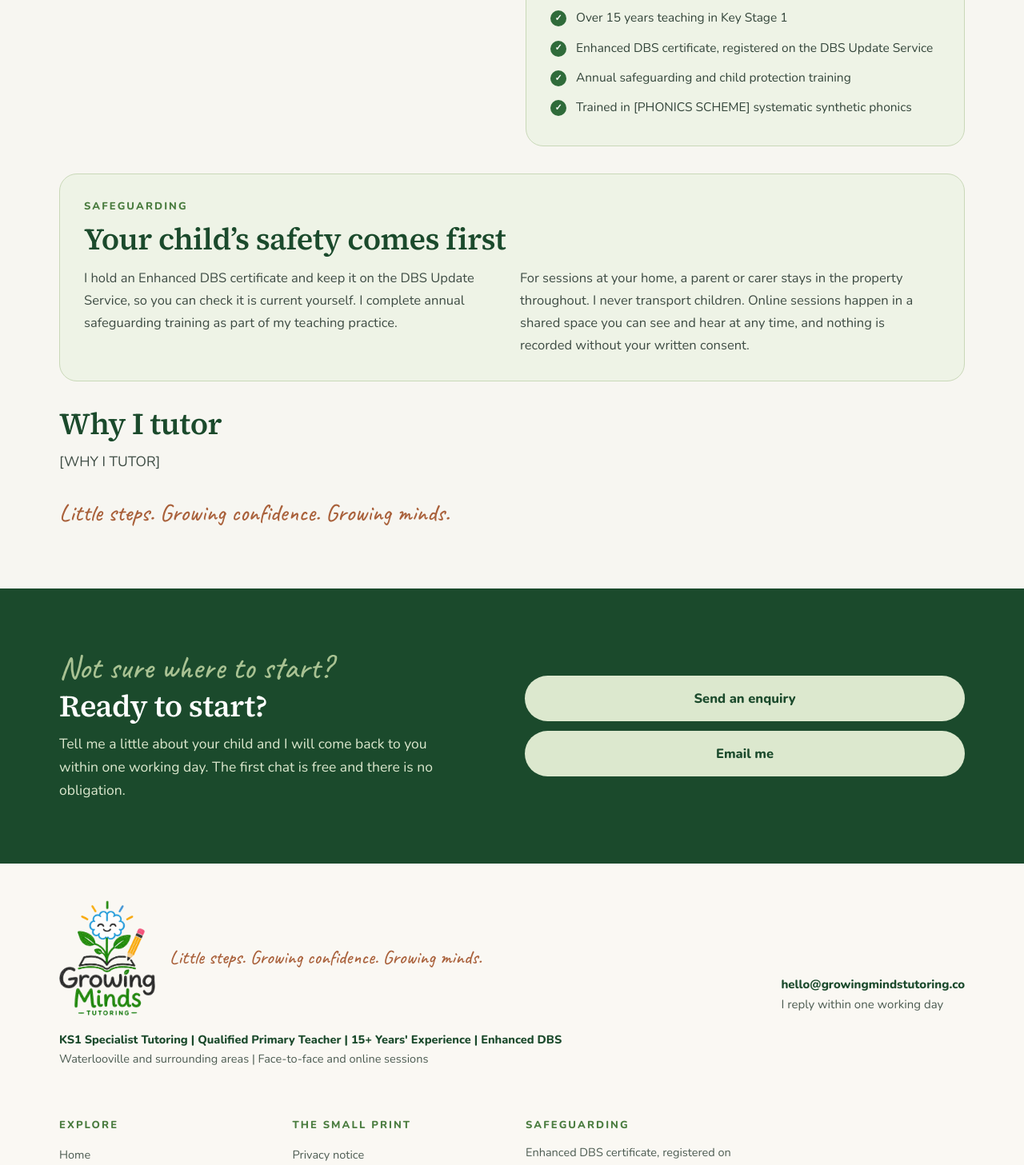
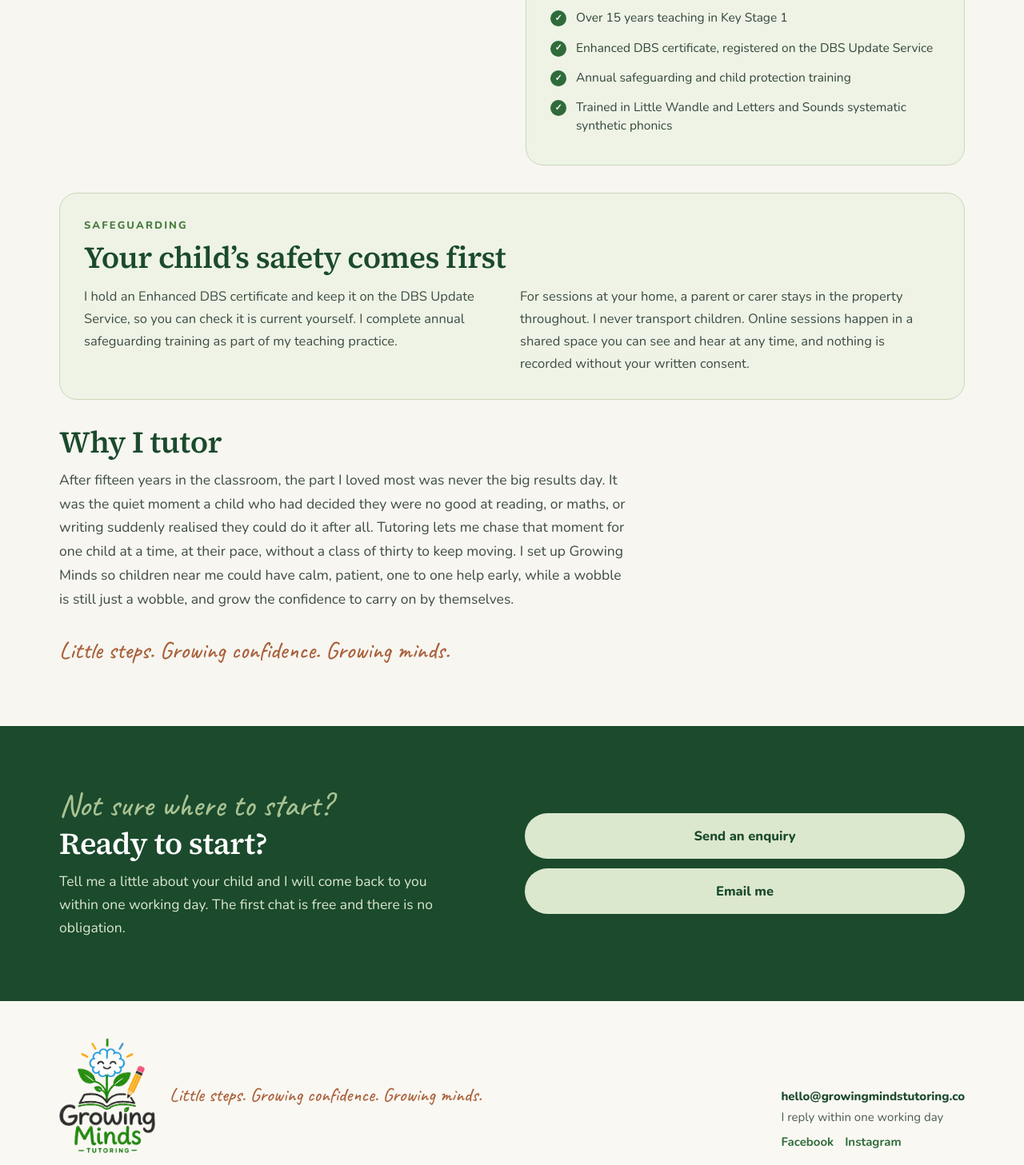
Before and after one commit to shanepowel/growingminds, a Next.js app: page /about in a window 1280 px wide. Shown: the part 660-2117 px from the top of the page at 80% size. Built offline with nearby package versions, Linux system fonts and the light colour scheme.

Commit message:
Fill placeholders (Facebook, Sam Bryson, phonics scheme, why I tutor, dates); add Instagram across contact, footer and structured data
Co-authored-by: shanepowel <shanepowel@users.noreply.github.com>

```diff
--- a/app/contact/page.tsx
+++ b/app/contact/page.tsx
@@ -2,7 +2,7 @@ import type { Metadata } from "next";
 import Image from "next/image";
 import { Mail } from "lucide-react";
 import { site } from "@/content/site";
-import { facebookHref, hasHref } from "@/lib/content";
+import { facebookHref, instagramHref, hasHref } from "@/lib/content";
 import { Section } from "@/components/Section";
 import { PageIntro } from "@/components/PageIntro";
 import { ContactForm } from "@/components/site/ContactForm";
@@ -23,6 +23,7 @@ export default async function ContactPage({
   const prefill = typeof enquiry === "string" ? site.form.prefill[enquiry] : undefined;
   const paused = site.status === "paused";
   const fbHref = facebookHref();
+  const igHref = instagramHref();
   const showBooking = site.booking.enabled;
   const calConfigured = hasHref(site.booking.calUrl);
 
@@ -86,6 +87,20 @@ export default async function ContactPage({
                 <span style={{ display: "block", fontSize: 14, color: "var(--color-on-dark)" }}>Message me on Facebook for enquiries and bookings</span>
               </span>
             </a>
+            <a
+              href={igHref}
+              target="_blank"
+              rel="noreferrer"
+              style={{ display: "flex", alignItems: "center", gap: 14, background: "rgba(255,255,255,.08)", border: "1px solid rgba(220,232,206,.3)", borderRadius: 14, padding: "15px 16px", marginTop: 10, color: "#fff" }}
+            >
+              <span aria-hidden style={{ width: 40, height: 40, borderRadius: "50%", background: "var(--color-sage)", color: "var(--color-ink)", display: "grid", placeItems: "center", fontWeight: 800, fontSize: 14 }}>
+                IG
+              </span>
+              <span>
+                <span style={{ display: "block", fontWeight: 800, fontSize: 18 }}>{site.business.instagramHandle}</span>
+                <span style={{ display: "block", fontSize: 14, color: "var(--color-on-dark)" }}>Follow on Instagram for tips and updates</span>
+              </span>
+            </a>
             <p style={{ margin: "14px 0 0", fontSize: "14.5px", color: "var(--color-on-dark)", lineHeight: 1.6 }}>
               I reply within one working day, usually sooner.
             </p>
--- a/components/SiteFooter.tsx
+++ b/components/SiteFooter.tsx
@@ -2,6 +2,7 @@ import Link from "next/link";
 import { Logo } from "./LogoMark";
 import { Chip } from "./Chip";
 import { site } from "@/content/site";
+import { facebookHref, instagramHref } from "@/lib/content";
 
 /** Warm paper footer. The dark band on any page is the CTA above it, not this. */
 export function SiteFooter() {
@@ -26,6 +27,15 @@ export function SiteFooter() {
             </a>
             <br />
             <span style={{ color: "var(--color-muted)" }}>{site.business.emailNote}</span>
+            <br />
+            <span style={{ display: "inline-flex", gap: 14, marginTop: 6 }}>
+              <a href={facebookHref()} target="_blank" rel="noreferrer" style={{ fontWeight: 700 }}>
+                Facebook
+              </a>
+              <a href={instagramHref()} target="_blank" rel="noreferrer" style={{ fontWeight: 700 }}>
+                Instagram
+              </a>
+            </span>
           </div>
         </div>
 
--- a/components/site/JsonLd.tsx
+++ b/components/site/JsonLd.tsx
@@ -14,9 +14,9 @@ function JsonLd({ data }: { data: Record<string, unknown> }) {
 
 /** Service-area LocalBusiness, no street address, areaServed from site.ts. */
 export function OrganizationJsonLd() {
-  const sameAs = hasHref(site.business.facebookUrl)
-    ? [site.business.facebookUrl]
-    : undefined;
+  const sameAs = [site.business.facebookUrl, site.business.instagramUrl].filter(
+    hasHref,
+  );
 
   return (
     <JsonLd
@@ -39,7 +39,7 @@ export function OrganizationJsonLd() {
           addressRegion: "Hampshire",
           addressCountry: "GB",
         },
-        ...(sameAs ? { sameAs } : {}),
+        ...(sameAs.length ? { sameAs } : {}),
       }}
     />
   );
--- a/content/site.ts
+++ b/content/site.ts
@@ -18,8 +18,10 @@ export const site = {
     dbsLine: "Enhanced DBS checked, registered on the DBS Update Service.",
     emailNote: "I reply within one working day",
     email: "hello@growingmindstutoring.co",
-    facebookUrl: "[FACEBOOK PAGE URL]",
+    facebookUrl: "https://www.facebook.com/profile.php?id=61589817217653&sk=about",
     facebookPageName: "Growing Minds Tutoring",
+    instagramUrl: "https://www.instagram.com/sbgrowing.minds.tutoring",
+    instagramHandle: "@sbgrowing.minds.tutoring",
     // The live host. Used for canonical URLs, the sitemap, OG and structured data.
     domain: "www.growingmindstutoring.co",
     // Sam is based in Waterlooville. Still to confirm with her which of these she travels to.
@@ -31,7 +33,7 @@ export const site = {
 
   tutor: {
     name: "Sam",
-    fullName: "[FULL NAME]",
+    fullName: "Sam Bryson",
     role: "Qualified Primary School Teacher",
     yearsExperience: 15,
     dbs: { enhanced: true, updateService: true },
@@ -40,7 +42,7 @@ export const site = {
       "Over 15 years teaching in Key Stage 1",
       "Enhanced DBS certificate, registered on the DBS Update Service",
       "Annual safeguarding and child protection training",
-      "Trained in [PHONICS SCHEME] systematic synthetic phonics",
+      "Trained in Little Wandle and Letters and Sounds systematic synthetic phonics",
     ],
     bio: [
       "I have spent my career in Key Stage 1 classrooms, which means I know exactly where children tend to wobble in Reception, Year 1 and Year 2, and how quickly that wobble can turn into confidence with a bit of one to one attention.",
@@ -50,8 +52,9 @@ export const site = {
       "I hold an Enhanced DBS certificate and keep it on the DBS Update Service, so you can check it is current yourself. I complete annual safeguarding training as part of my teaching practice.",
       "For sessions at your home, a parent or carer stays in the property throughout. I never transport children. Online sessions happen in a shared space you can see and hear at any time, and nothing is recorded without your written consent.",
     ],
-    // Replace with Sam's own wording before launch.
-    whyITutor: "[WHY I TUTOR]",
+    // Draft wording for now; Sam can replace it with her own before launch.
+    whyITutor:
+      "After fifteen years in the classroom, the part I loved most was never the big results day. It was the quiet moment a child who had decided they were no good at reading, or maths, or writing suddenly realised they could do it after all. Tutoring lets me chase that moment for one child at a time, at their pace, without a class of thirty to keep moving. I set up Growing Minds so children near me could have calm, patient, one to one help early, while a wobble is still just a wobble, and grow the confidence to carry on by themselves.",
   },
 
   brand: {
@@ -576,11 +579,11 @@ export const site = {
   legal: {
     privacy: {
       title: "Privacy notice",
-      updated: "[DATE]",
+      updated: "October 2026",
       sections: [
         {
           h: "Who I am",
-          p: "Growing Minds Tutoring is run by [FULL NAME], a self employed qualified teacher based in Waterlooville. I am the data controller for the information described here. You can reach me at hello@growingmindstutoring.co.",
+          p: "Growing Minds Tutoring is run by Sam Bryson, a self employed qualified teacher based in Waterlooville. I am the data controller for the information described here. You can reach me at hello@growingmindstutoring.co.",
         },
         {
           h: "What I collect",
@@ -614,7 +617,7 @@ export const site = {
     },
     terms: {
       title: "Tutoring terms",
-      updated: "[DATE]",
+      updated: "October 2026",
       sections: [
         {
           h: "1. Booking a session",
--- a/lib/content.ts
+++ b/lib/content.ts
@@ -49,6 +49,14 @@ export function facebookHref(): string {
   );
 }
 
+/** Instagram link, with a search fallback until the real profile URL is set. */
+export function instagramHref(): string {
+  return resolveLink(
+    site.business.instagramUrl,
+    "https://www.instagram.com/",
+  );
+}
+
 /**
  * Where a "Sign in" affordance points. When the pupil app is enabled it goes to
  * the app; otherwise straight to Google Classroom (the login at launch), falling
```
